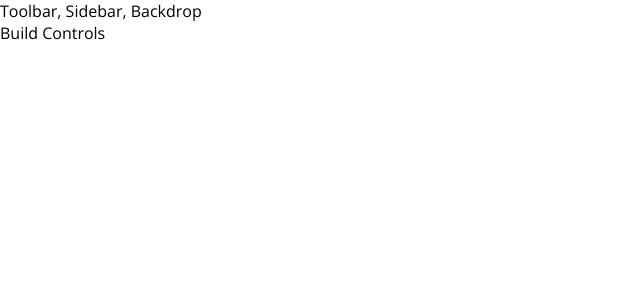
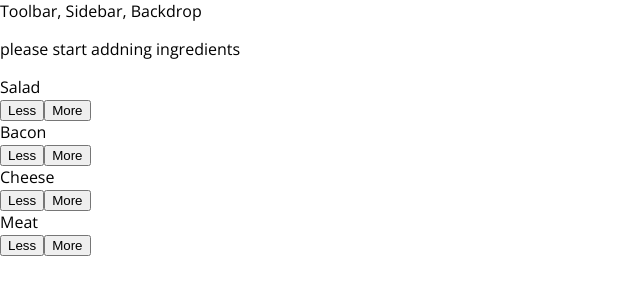
Before and after one commit to divya-kumar-23/burger, a React app: page / in a window 1280 px wide. Shown: the top 300 px of the page, without its empty margins (0-640 px from the left). Built offline with nearby package versions, Linux system fonts and the light colour scheme.

Commit message:
v123 commit

```diff
--- a/src/components/Burger/BuildControls/BuildControls.js
+++ b/src/components/Burger/BuildControls/BuildControls.js
@@ -1,6 +1,18 @@
 import React from 'react' ;
+import classes from './BuildControls.css';
+import BuildControl from './BuildControl/BuildControl';
+const controls=[
+    {label:'Salad',type:'salad'},
+    {label:'Bacon',type:'bacon'},
+    {label:'Cheese',type:'cheese'},
+    {label:'Meat',type:'meat'}
+];
 const buildControls=(props)=>(
-
+    <div className={classes.BuildControls}>
+        {controls.map(ctrl=>(
+            <BuildControl key={ctrl.label} label={ctrl.label}/>
+        ))}
+    </div>
 );
 
 export default buildControls;
--- a/src/containers/BurgerBuilder/BurgerBuilder.js
+++ b/src/containers/BurgerBuilder/BurgerBuilder.js
@@ -2,22 +2,36 @@ import React, {Component} from 'react';
 
 import Auxiliary from '../../hoc/Auxiliary';
 import Burger from '../../components/Burger/Burger';
+import BuildControls from '../../components/Burger/BuildControls/BuildControls';
 
 class BurgerBuilder extends Component{
     state={
         ingredients:{
-            salad:1,
-            bacon:1,
-            cheese:2,
-            meat:2
-        }
+            salad:0,
+            bacon:0,
+            cheese:0,
+            meat:0
+        },
+        totalPrice:4
+    }
+    addIngredientHandler=(type)=>{
+      const oldCount=this.state.ingredients[type];
+      const updatedCount=oldCount+1;
+      const updatedIngredients={
+          ...this.state.ingredients
+      };
+      updatedIngredients[type]=updatedCount;
+
+    }
+    removeIngredientHandler=(type)=>{
+
     }
     render(){
 
         return(
             <Auxiliary>
                 <Burger ingredients={this.state.ingredients} />
-                <div>Build Controls</div>
+                <BuildControls />
 
             </Auxiliary>
         );
```
